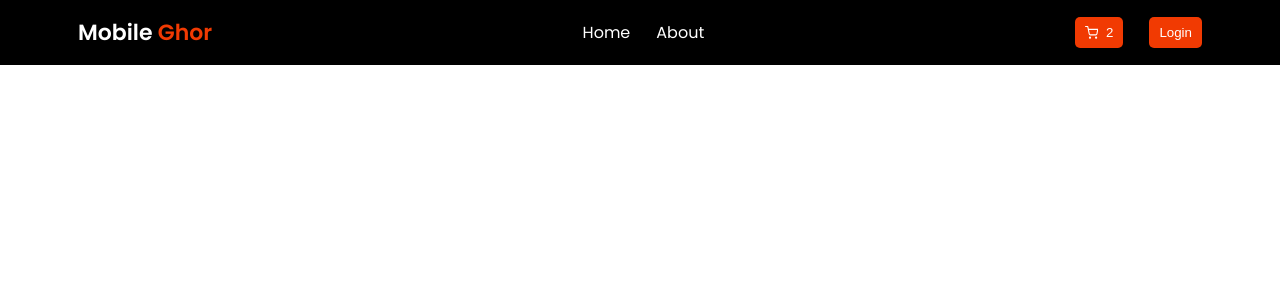
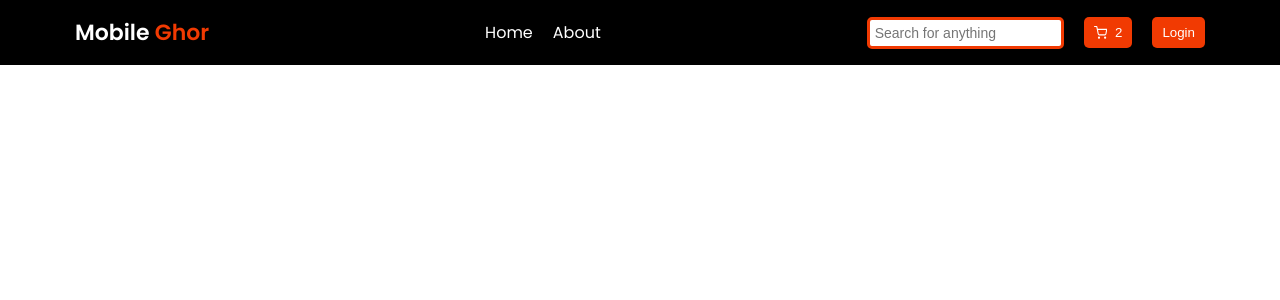
Before and after one commit to hossainrabbi/mobile-ghor, a React (Create React App) app: page / in a window 1280 px wide. Shown: the top 300 px of the page. Built offline with nearby package versions, Linux system fonts and the light colour scheme.

Commit message:
navbar search input added

```diff
--- a/src/components/Navbar.js
+++ b/src/components/Navbar.js
@@ -16,6 +16,7 @@ const Navbar = () => (
                 <Link to="/about">About</Link>
             </div>
             <NavCart>
+                <Input type="text" placeholder="Search for anything" />
                 <Link to="/cart">
                     <Button>
                         <FiShoppingCart />
@@ -49,7 +50,7 @@ const Container = styled.div`
 
     a {
         color: #ffffff;
-        margin: 0 8px;
+        margin: 0 5px;
         padding: 5px;
     }
 `;
@@ -79,6 +80,15 @@ const NavCart = styled.div`
     }
 `;
 
+const Input = styled.input`
+    padding: 5px;
+    border: 3px solid #f13a02ff;
+    border-radius: 5px;
+    font-size: 14px;
+    outline: none;
+    margin-right: 10px;
+`;
+
 const Button = styled.button`
     padding: 8px 10px;
     cursor: pointer;
```
Also changed, not shown: public/images/header.jpg (added).
